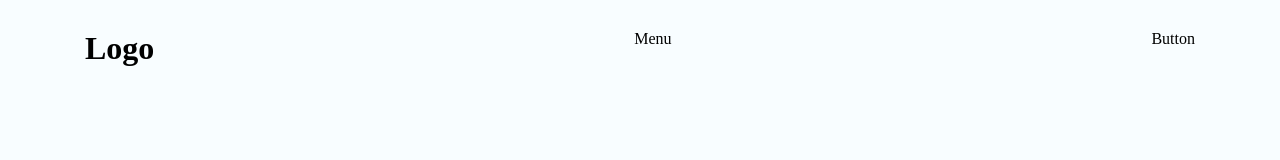
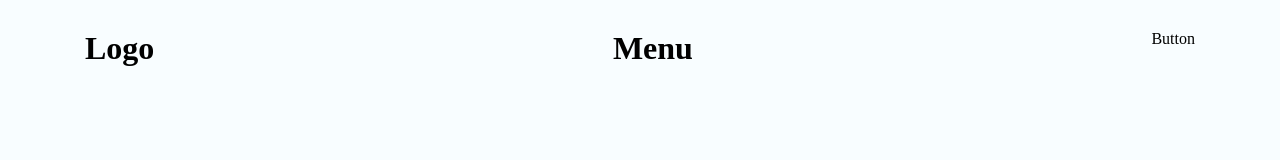
Before and after one commit to AlexMarquesAlves/vite_landing_page-kreed, a React (Vite) app: page / in a window 1280 px wide. Shown: the top 160 px of the page. Built offline with nearby package versions, Linux system fonts and the light colour scheme.

Commit message:
Feat: <Menu />create & firt styles

```diff
--- a/src/organisms/Header/index.tsx
+++ b/src/organisms/Header/index.tsx
@@ -3,6 +3,8 @@ import { ReactNode } from "react";
 import { Container } from "./styles";
 // molecules imports
 import Logo from "../../molecules/Logo";
+// organisms imports
+import Menu from "../Menu";
 
 interface HeaderProps {
   children?: ReactNode;
@@ -12,7 +14,7 @@ function Header({ children }: HeaderProps) {
   return (
     <Container>
       <Logo />
-      <div className="menu">Menu</div>
+      <Menu />
       <div className="button">Button</div>
     </Container>
   );
--- /dev/null
+++ b/src/organisms/Menu/index.tsx
@@ -0,0 +1,18 @@
+import { ReactNode } from "react";
+
+import { Container } from "./styles";
+
+interface MenuProps {
+  children?: ReactNode;
+}
+
+function Menu({ children }: MenuProps) {
+  return (
+    <Container>
+      <h1>Menu</h1>
+      {children}
+    </Container>
+  );
+}
+
+export default Menu;
--- /dev/null
+++ b/src/organisms/Menu/styles.ts
@@ -0,0 +1,5 @@
+import styled from 'styled-components';
+
+export const Container = styled.div`
+
+`;
```
